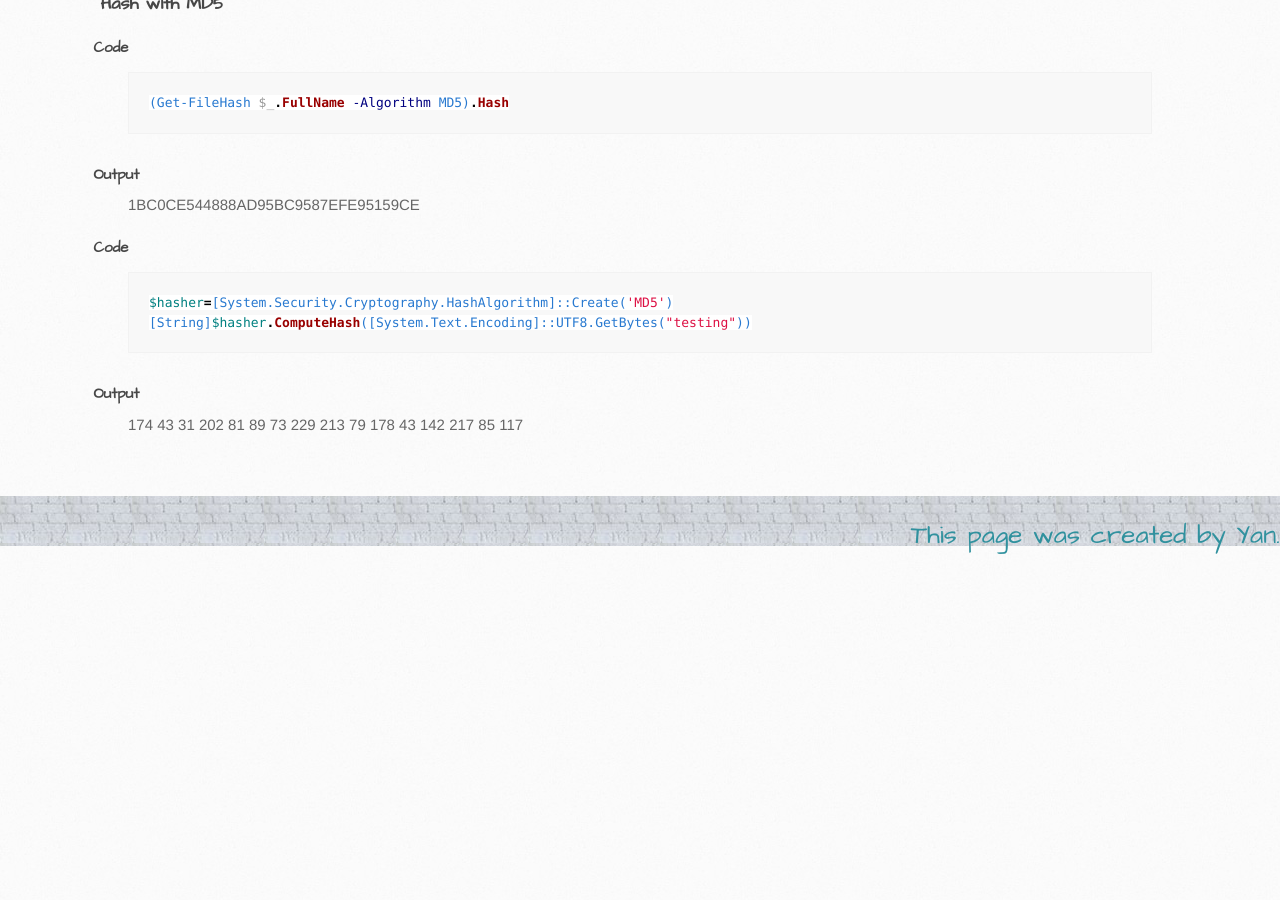
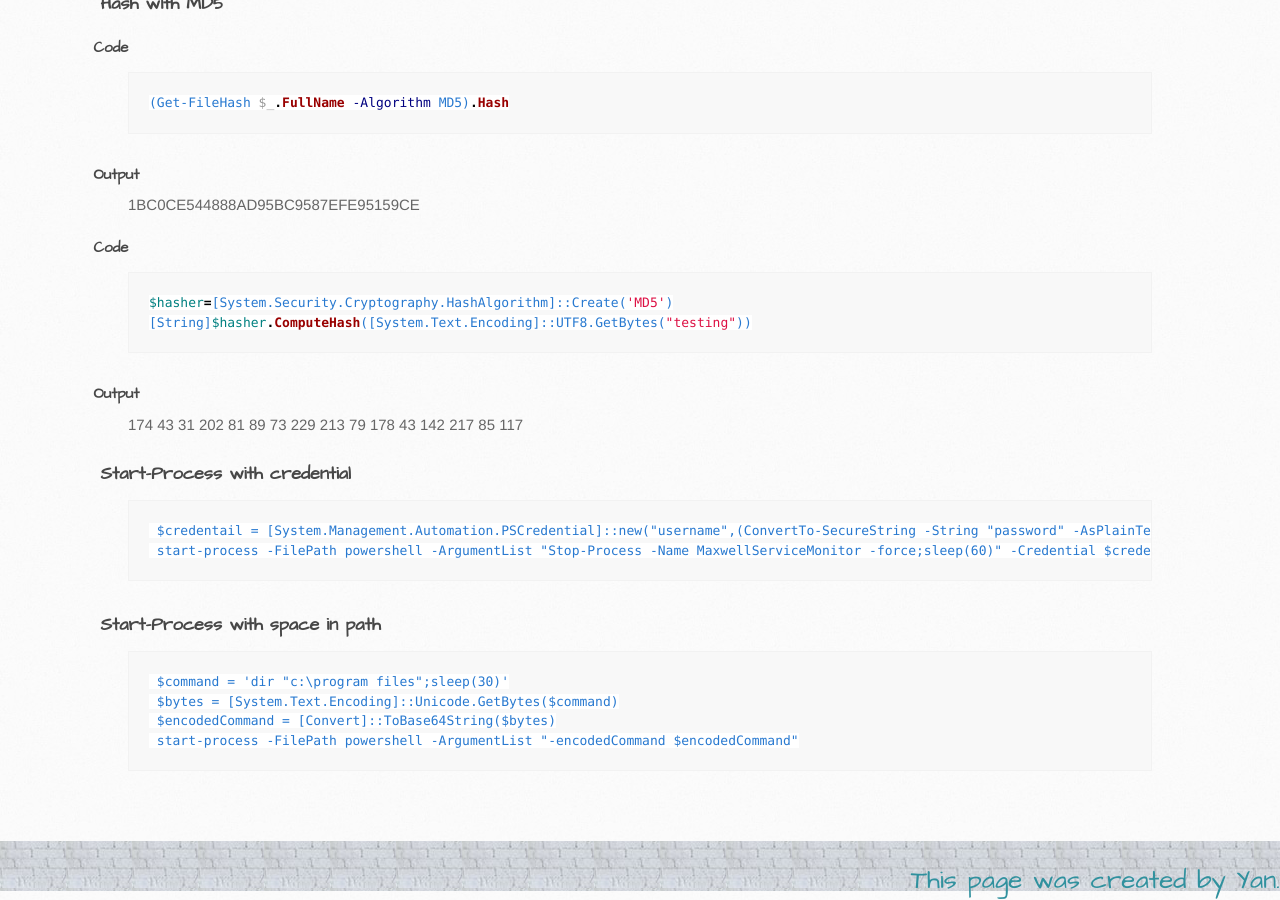
Before and after one commit to itcraftme/itcraftme, a Jekyll site: the page built from docs/it/powershell.md, in a window 1280 px wide and 900 px high, scrolled down 1755 px. Built offline with Jekyll 4.4.1, drawn with Linux system fonts in a browser that asks for light colours; our own code applies the rules of GitHub Pages for plain Markdown files; before the commit the page ends 2310 px from its top, so only the background shows below that.

Commit message:
Update powershell.md
add content for start-process

````diff
--- a/docs/it/powershell.md
+++ b/docs/it/powershell.md
@@ -61,3 +61,15 @@ $hasher=[System.Security.Cryptography.HashAlgorithm]::Create('MD5')
 ```
 #### Output
 174 43 31 202 81 89 73 229 213 79 178 43 142 217 85 117
+### Start-Process with credential
+```
+ $credentail = [System.Management.Automation.PSCredential]::new("username",(ConvertTo-SecureString -String "password" -AsPlainText -Force))
+ start-process -FilePath powershell -ArgumentList "Stop-Process -Name MaxwellServiceMonitor -force;sleep(60)" -Credential $credentail
+```
+### Start-Process with space in path
+```
+ $command = 'dir "c:\program files";sleep(30)'
+ $bytes = [System.Text.Encoding]::Unicode.GetBytes($command)
+ $encodedCommand = [Convert]::ToBase64String($bytes)
+ start-process -FilePath powershell -ArgumentList "-encodedCommand $encodedCommand"
+```
````
